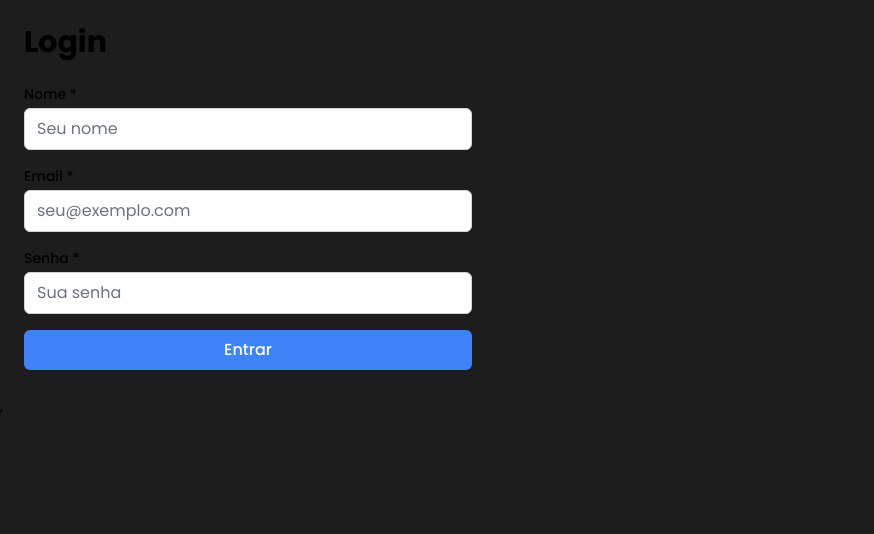
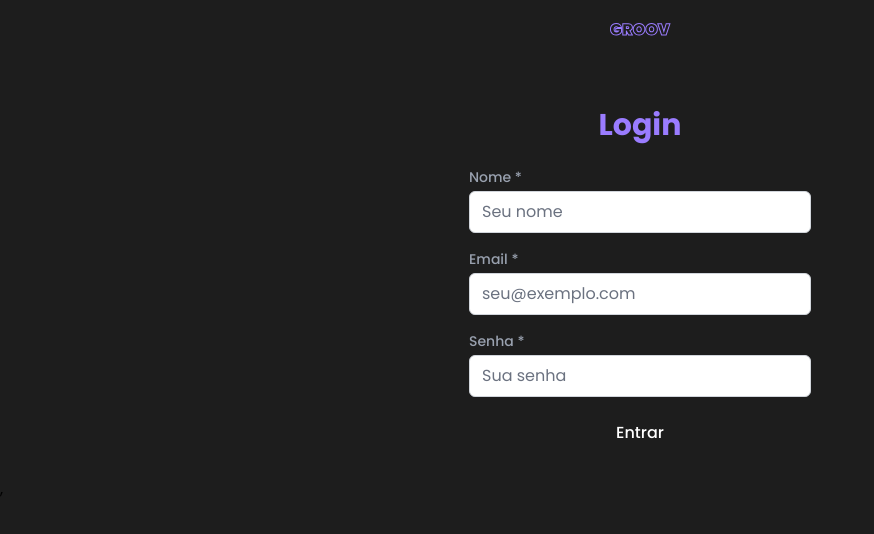
Before and after one commit to NicolasMollerke/Groov, a React (Vite) app in the folder Groov/: page /login in a window 1280 px wide. Shown: the top 534 px of the page, without its empty margins (0-874 px from the left). Built offline with nearby package versions, Linux system fonts and the light colour scheme.

Commit message:
mudancas

```diff
--- a/Groov/src/CriarConta.jsx
+++ b/Groov/src/CriarConta.jsx
@@ -52,14 +52,15 @@ function CriarConta() {
     return (
         <>
             <Header />
+            <main className='flex flex-col items-center mx-auto justify-center'>
                 <div className="container mx-auto p-6">
-                <h1 className="text-3xl font-bold mb-6">Criar Conta</h1>
+                    <h1 className="text-3xl font-bold mb-6 text-roxop">Criar Conta</h1>
 
-                <form onSubmit={handleSubmit(onSubmit)} className="space-y-4 max-w-md text-black [&_input::placeholder]:text-gray-400">
+                    <form onSubmit={handleSubmit(onSubmit)} className="space-y-4 max-w-md text-black [&_input::placeholder]:text-gray-400 [&_label]:text-gray-400">
                         {serverError && <div className="text-red-400 mb-2">{serverError}</div>}
                         {successMessage && <div className="text-green-400 mb-2">{successMessage}</div>}
                         <div>
-                        <label className="block text-sm font-medium mb-1">Nome *</label>
+                            <label className="block text-sm font-medium mb-1 ">Nome *</label>
                             <input
                                 type="text"
                                 placeholder="Seu nome"
@@ -70,7 +71,7 @@ function CriarConta() {
                         </div>
 
                         <div>
-                        <label className="block text-sm font-medium mb-1">Email *</label>
+                            <label className="block text-sm font-medium mb-1 ">Email *</label>
                             <input
                                 type="email"
                                 placeholder="seu@exemplo.com"
@@ -84,7 +85,7 @@ function CriarConta() {
                         </div>
 
                         <div>
-                        <label className="block text-sm font-medium mb-1">Senha *</label>
+                            <label className="block text-sm font-medium mb-1 ">Senha *</label>
                             <input
                                 type="password"
                                 placeholder="Sua senha"
@@ -112,20 +113,21 @@ function CriarConta() {
                             <button
                                 type="submit"
                                 disabled={submitting}
-                            className={`flex-1 bg-roxop text-white py-2 rounded-md font-medium transition ${submitting ? 'opacity-60 cursor-not-allowed' : 'hover:bg-blue-600'}`}
+                                className={`flex-1 bg-roxop text-white py-2 rounded-md font-medium transition ${submitting ? 'opacity-60 cursor-not-allowed' : 'hover:bg-purple-600 hover:shadow-lg hover:shadow-purple-700/30'}`}
                             >
                                 {submitting ? 'Enviando...' : 'Criar Conta'}
                             </button>
                             <button
                                 type="button"
                                 onClick={limparForm}
-                            className="flex-1 bg-gray-300 text-gray-700 py-2 rounded-md font-medium hover:bg-gray-400 transition"
+                                className="flex-1 bg-gray-300 text-gray-800 py-2 rounded-md font-medium hover:bg-gray-400 transition "
                             >
                                 Limpar
                             </button>
                         </div>
                     </form>
                 </div>
+            </main>
         </>
     );
 }
--- a/Groov/src/Login.jsx
+++ b/Groov/src/Login.jsx
@@ -1,7 +1,7 @@
 import { useState } from "react";
 import { useForm } from "react-hook-form";
 import { useNavigate } from "react-router-dom";
-
+import Header from "./components/Header";
 
 function Login() {
     const { register, handleSubmit, formState: { errors } } = useForm({
@@ -16,7 +16,6 @@ function Login() {
     const [serverError, setServerError] = useState("");
     const [successMessage, setSuccessMessage] = useState("");
     const navigate = useNavigate();
-
 
     const onSubmit = async (data) => {
         setServerError("");
@@ -37,14 +36,12 @@ function Login() {
                 throw new Error("Nome ou email não encontrados.");
             }
 
-            // Senha apenas local — não validamos na API
             if (!data.senha) {
                 throw new Error("Senha inválida.");
             }
 
             setSuccessMessage("Login realizado com sucesso!");
             navigate("/home");
-
         } catch (err) {
             console.error(err);
             setServerError(err.message || "Erro ao fazer login.");
@@ -54,12 +51,16 @@ function Login() {
     };
 
     return (
+        <>
+            <Header />
+            <main className="flex flex-col justify-center items-center mx-auto">
+                <div className="container mx-auto p-6 flex flex-col items-center">
+                    <h1 className="text-3xl font-bold mb-6 text-roxop">Login</h1>
 
-        <div className="container mx-auto p-6">
-            <h1 className="text-3xl font-bold mb-6">Login</h1>
-
-            <form onSubmit={handleSubmit(onSubmit)} className="space-y-4 max-w-md [&_input::placeholder]:text-gray-400">
-
+                    <form
+                        onSubmit={handleSubmit(onSubmit)}
+                        className="space-y-4 max-w-md text-black [&_input::placeholder]:text-gray-400 [&_label]:text-gray-400"
+                    >
                         {serverError && (
                             <div className="text-red-400 mb-2">{serverError}</div>
                         )}
@@ -68,19 +69,22 @@ function Login() {
                             <div className="text-green-400 mb-2">{successMessage}</div>
                         )}
 
+                        {/* Nome */}
                         <div>
                             <label className="block text-sm font-medium mb-1">Nome *</label>
                             <input
                                 type="text"
                                 placeholder="Seu nome"
                                 {...register("nome", { required: "Nome é obrigatório" })}
-                        className="w-full px-3 py-2 border border-gray-300 rounded-md focus:outline-none focus:ring-2 focus:ring-blue-500"
+                                className="w-full px-3 py-2 border border-gray-300 rounded-md
+                                focus:outline-none focus:ring-2 focus:ring-blue-500"
                             />
                             {errors.nome && (
                                 <span className="text-red-500 text-sm">{errors.nome.message}</span>
                             )}
                         </div>
 
+                        {/* Email */}
                         <div>
                             <label className="block text-sm font-medium mb-1">Email *</label>
                             <input
@@ -90,42 +94,48 @@ function Login() {
                                     required: "Email é obrigatório",
                                     pattern: {
                                         value: /^[^\s@]+@[^\s@]+\.[^\s@]+$/,
-                                message: "Email inválido"
-                            }
+                                        message: "Email inválido",
+                                    },
                                 })}
-                        className="w-full px-3 py-2 border border-gray-300 rounded-md focus:outline-none focus:ring-2 focus:ring-blue-500"
+                                className="w-full px-3 py-2 border border-gray-300 rounded-md
+                                focus:outline-none focus:ring-2 focus:ring-blue-500"
                             />
                             {errors.email && (
                                 <span className="text-red-500 text-sm">{errors.email.message}</span>
                             )}
                         </div>
 
+                        {/* Senha */}
                         <div>
                             <label className="block text-sm font-medium mb-1">Senha *</label>
                             <input
                                 type="password"
                                 placeholder="Sua senha"
-                        {...register("senha", {
-                            required: "Senha é obrigatória"
-                        })}
-                        className="w-full px-3 py-2 border border-gray-300 rounded-md focus:outline-none focus:ring-2 focus:ring-blue-500"
+                                {...register("senha", { required: "Senha é obrigatória" })}
+                                className="w-full px-3 py-2 border border-gray-300 rounded-md
+                                focus:outline-none focus:ring-2 focus:ring-blue-500"
                             />
                             {errors.senha && (
                                 <span className="text-red-500 text-sm">{errors.senha.message}</span>
                             )}
                         </div>
 
+                        {/* Botão */}
                         <button
                             type="submit"
                             disabled={submitting}
-                    className={`w-full bg-blue-500 text-white py-2 rounded-md font-medium transition ${
-                        submitting ? "opacity-60 cursor-not-allowed" : "hover:bg-blue-600"
+                            className={`w-full bg-roxop text-white py-2 rounded-md font-medium transition
+                                ${submitting
+                                    ? "opacity-60 cursor-not-allowed"
+                                    : "hover:bg-purple-600 hover:shadow-lg hover:shadow-purple-700/30"
                                 }`}
                         >
                             {submitting ? "Verificando..." : "Entrar"}
                         </button>
                     </form>
                 </div>
+            </main>
+        </>
     );
 }
 
```
Also changed, not shown: 1 other file (tests, documents, lock files or other folders). Lines whose indentation alone changed are shown as unchanged.
